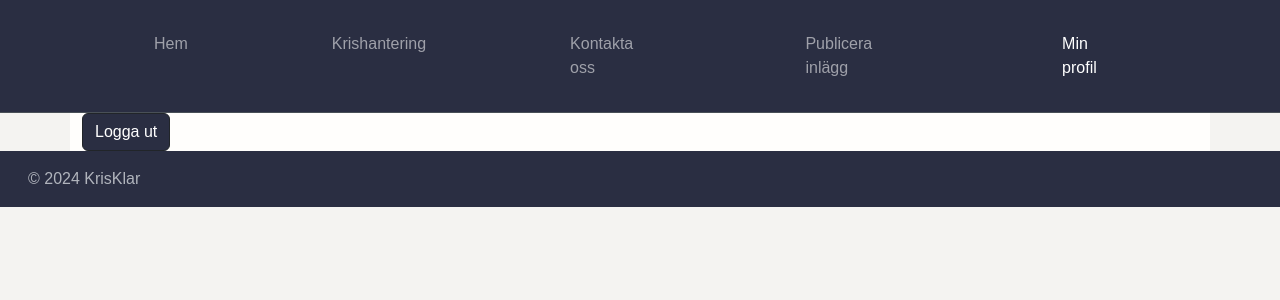
After one commit to greity99/krisis, a Flask app: page /Profil in a window 1280 px wide. The commit adds this page. Shown: the top 300 px of the page. Run offline with Flask 3, Linux system fonts and the light colour scheme; some libraries are stand-ins or nearby versions.

Commit message:
Upd profile and log out

```diff
--- a/app.py
+++ b/app.py
@@ -576,6 +576,15 @@ def filter_events():
 def polisen_api():
     return render_template("polisen_api.html")
 
+@app.route("/Profil")
+def profile():
+    return render_template("profile.html")
+
+@app.route("/Logga_ut", methods=["GET"])
+def Log_out():
+    session['user_id'] = None
+    return redirect("/")
+
 @app.route("/static/<filename>")
 def static_files(filename):
     """
--- /dev/null
+++ b/templates/profile.html
@@ -0,0 +1,82 @@
+<!DOCTYPE html>
+<html lang="sv">
+
+<head>
+    <meta charset="UTF-8">
+    <meta name="viewport" content="width=device-width, initial-scale=1.0">
+    <title>Profil</title>
+    <!--BootstrapCSS-->
+    <link href="https://cdn.jsdelivr.net/npm/bootstrap@5.3.3/dist/css/bootstrap.min.css" rel="stylesheet"
+        integrity="sha384-QWTKZyjpPEjISv5WaRU9OFeRpok6YctnYmDr5pNlyT2bRjXh0JMhjY6hW+ALEwIH" crossorigin="anonymous">
+    <link rel="stylesheet" href="../static/stylesheet.css">
+</head>
+
+<body>
+    <!--BootStrap NavBar-->
+    <nav class="navbar navbar-expand-sm bg-dark border-bottom border-body" data-bs-theme="dark">
+        <div class="container d-md-flex justify-content-end">
+            <button class="navbar-toggler" type="button" data-bs-toggle="collapse"
+                data-bs-target="#navbarSupportedContent" aria-controls="navbarSupportedContent" aria-expanded="false"
+                aria-label="Toggle navigation">
+                <span class="navbar-toggler-icon"></span>
+            </button>
+            <div class="collapse navbar-collapse" id="navbarSupportedContent">
+                <ul class="navbar-nav mx-auto mb-2 mb-lg-0">
+                    <li class="nav-item">
+                        <a class="nav-link mx-lg-5 p-md-4 mx-sm-3" href="/">Hem</a>
+                    </li>
+                    <li class="nav-item">
+                        <a class="nav-link mx-lg-5 p-md-4 mx-sm-3" href="/Krishantering">Krishantering</a>
+                    </li>
+                    <li class="nav-item">
+                        <a class="nav-link mx-lg-5 p-md-4 mx-sm-3" href="/Kontakt">Kontakta
+                            oss</a>
+                    </li>
+                    <!--Inloggad användare-->
+                    {% if is_logged_in != None %}
+                    <li class="nav-item">
+                        <a class="nav-link mx-lg-5 p-md-4 mx-sm-3" href="/Ny">Publicera inlägg</a>
+                    </li>
+                    <li class="nav-item">
+                        <a class="nav-link active mx-lg-5 p-md-4 mx-sm-3" aria-current="page" href="/Profil">Min
+                            profil</a>
+                    </li>
+                    <!--Inte inloggad användare-->
+                    {% else %}
+                    <li class="nav-item">
+                        <a class="nav-link mx-lg-5 p-md-4 mx-sm-3" href="/Logga_in">Logga in/
+                            <br>Registrera dig</a>
+                    </li>
+                    {% endif %}
+                </ul>
+            </div>
+        </div>
+    </nav>
+    <main class="container-md">
+        <form action="/Logga_ut" method="GET">
+            <input type="submit" class="btn btn-dark" value="Logga ut">
+        </form>
+    </main>
+
+
+
+    <!--Footer-->
+    <footer class="footer bg-dark p-3" data-bs-theme="dark">
+        <div class="container-fluid">
+            <div class="row">
+                <div class="col-2"><span class="mb-3 mb-md-0 text-body-secondary">© 2024 KrisKlar</span></div>
+                <div class="col-10"></div>
+            </div>
+
+        </div>
+    </footer>
+
+
+    <!--BootstrapJS-->
+    <script src="https://cdn.jsdelivr.net/npm/bootstrap@5.3.3/dist/js/bootstrap.bundle.min.js"
+        integrity="sha384-YvpcrYf0tY3lHB60NNkmXc5s9fDVZLESaAA55NDzOxhy9GkcIdslK1eN7N6jIeHz"
+        crossorigin="anonymous"></script>
+
+</body>
+
+</html>
```
Also changed, not shown: templates/chrisis_tips.html (+10 -4 lines), templates/contact.html (+10 -3 lines), templates/index.html (+8 -2 lines), templates/login.html (+9 -2 lines), templates/polisen_api.html (+9 -2 lines), templates/publish_post.html (+11 -2 lines), templates/register.html (+9 -2 lines).
